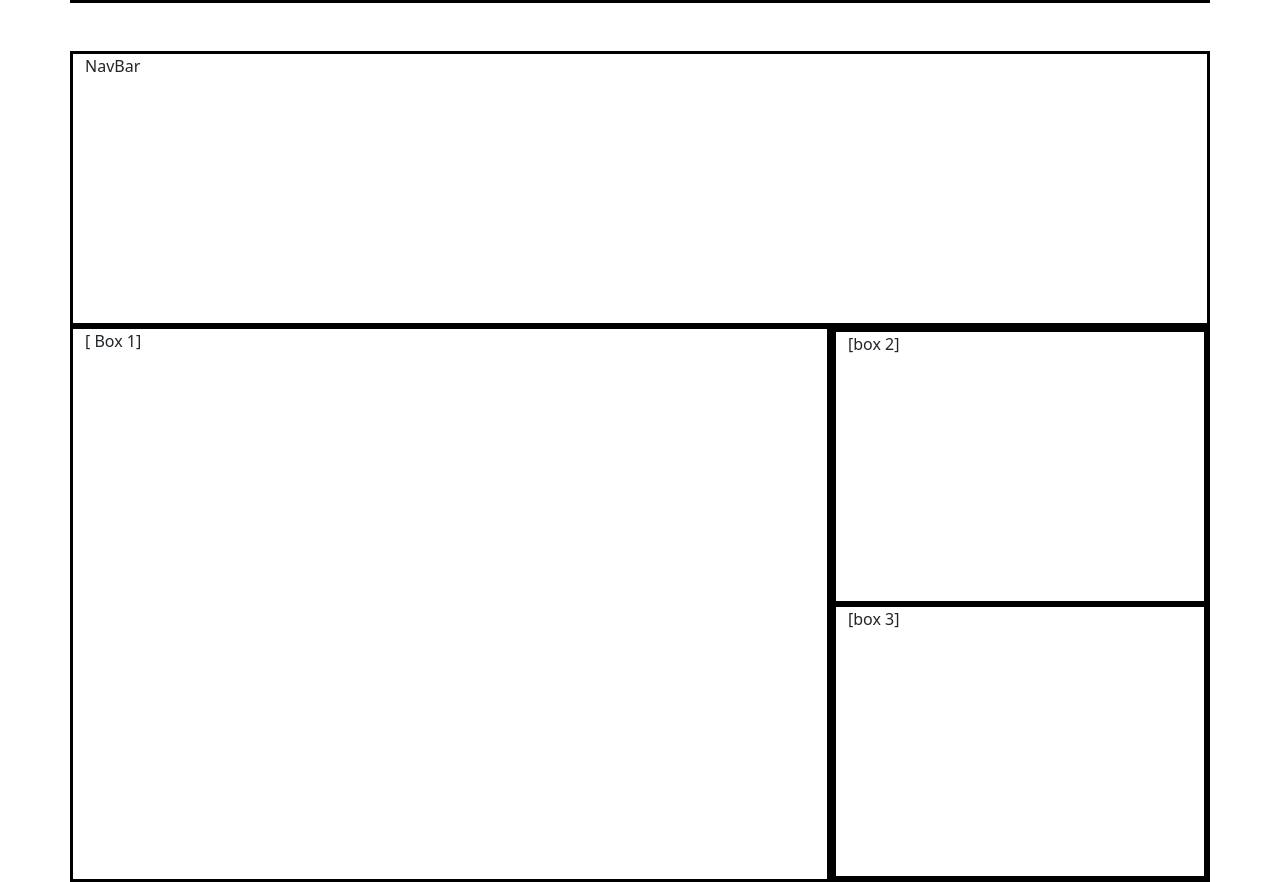
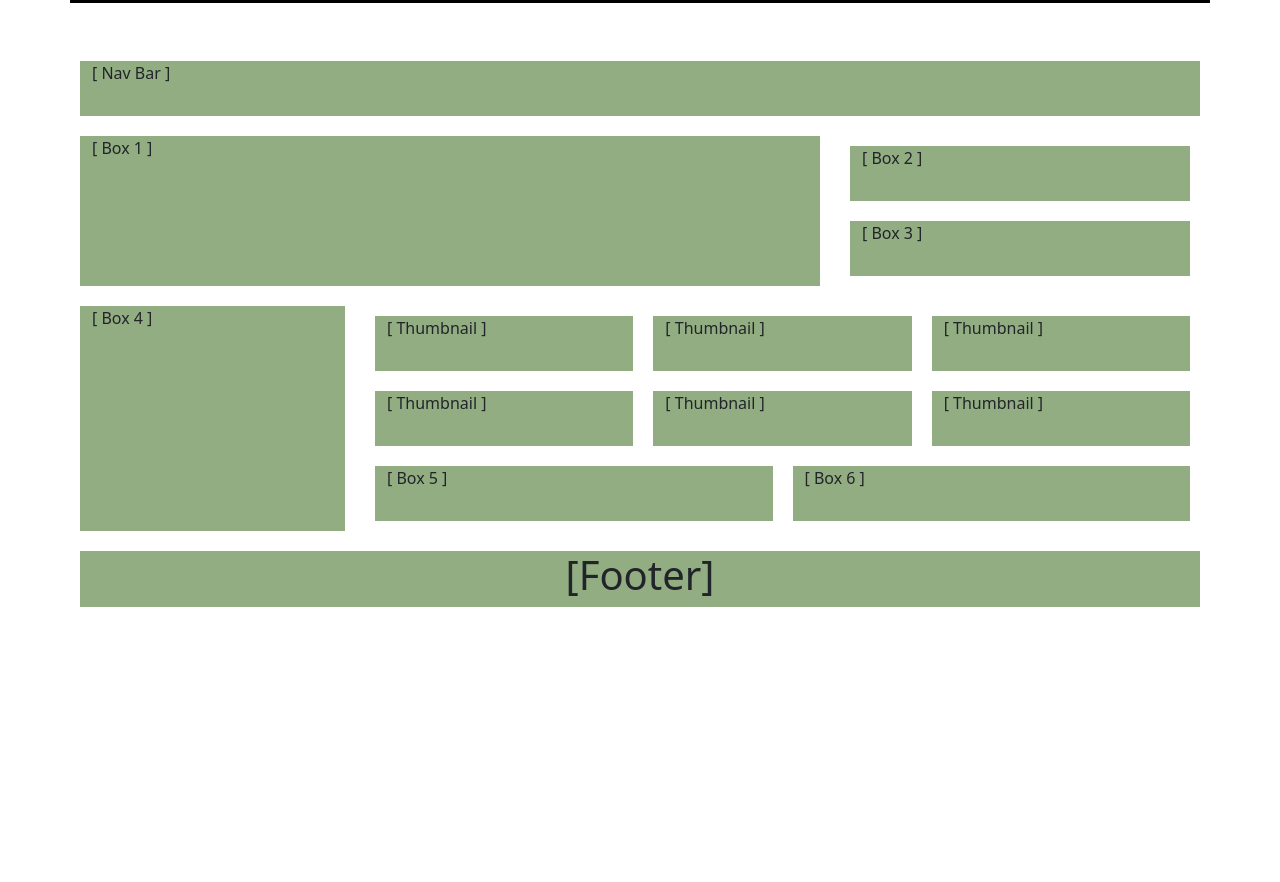
Before and after one commit to ElilRL/Bootstrapt-REVIEW, a plain HTML site: page index.html in a window 1280 px wide. Shown: the part 822-1704 px from the top of the page. After the commit the page ends 1439 px from the top, so only its background shows below. Drawn offline with nearby package versions, Linux system fonts and the light colour scheme.

Commit message:
finished

```diff
--- a/css/style.css
+++ b/css/style.css
@@ -1,4 +1,4 @@
-div[class^="col"]{
+#grid1 div[class^="col"]{
     border: 3px solid black;
     min-height: 275px;
 }
@@ -25,10 +25,20 @@ div[class^="col"]{
 }
 /* end of first grid */
 
-.box2{
+#grid2 div[class^="col"] {
+    background-color: #92ad82;
+    min-height: 75px;
+    border: 10px solid white;
+}
+
+#box2{
     height: 15%;
 }
 
-.box3{
+#box3 {
     height: 85%;
 }
+
+h1{
+    text-align: center;
+}
--- a/index.html
+++ b/index.html
@@ -8,7 +8,7 @@
     <link rel="stylesheet" href="css/style.css">
 </head>
   <body>
-<div class="container">
+<div id="grid1" class="container">
 
 <div class="row">
     <div class="col blue"></div>
@@ -26,27 +26,94 @@
 
 </div>   <!-- end container -->
 
-<div class="container mt-5">
+<div id="grid2" class="container mt-5">
 
-<div class="row">
-    <div class="col"><p>NavBar</p>  </div>
- </div>
 
-<div class="row">
+    <div class="row">
+        <div class="col">
+            <p>[ Nav Bar ]</p>
+        </div>
+    </div>
 
-    <div class="col-8">
-        <p>[ Box 1]</p></div>
 
-    <div class="col-4">
-        <div class="row" id="box2"><div class="col"><p>[box 2]</p></div></div>
-        <div class="row" id="box3"><div class="col"><p>[box 3]</p></div></div>
+    <div class="row">
+        <div class="col-8">
+            <p>[ Box 1 ]</p>
+        </div>
+        <div id="box2" class="col-4">
+            <div class="row">
+                <div class="col">
+                    <p>[ Box 2 ]</p>
+                </div>
+            </div>
+            <div id="box3" class="row">
+                <div class="col">
+                    <p>[ Box 3 ]</p>
+                </div>
+            </div>
+        </div>
     </div>
-</div>
 
 
 
 
-</div>  <!-- end container -->
+
+            <div class="row">
+                <div class="col-3">
+                    <p>[ Box 4 ]</p>
+                </div>
+                <div class="col">
+                    <div class="row">
+                        <div class="col">
+                            <p>[ Thumbnail ]</p>
+                        </div>
+                        <div class="col">
+                            <p>[ Thumbnail ]</p>
+                        </div>
+                        <div class="col">
+                            <p>[ Thumbnail ]</p>
+                        </div>
+                    </div>
+                    <div class="row">
+                        <div class="col">
+                            <p>[ Thumbnail ]</p>
+                        </div>
+                        <div class="col">
+                            <p>[ Thumbnail ]</p>
+                        </div>
+                        <div class="col">
+                            <p>[ Thumbnail ]</p>
+                        </div>
+                    </div>
+                    <div class="row">
+                        <div class="col">
+                            <p>[ Box 5 ]</p>
+                        </div>
+                        <div class="col">
+                            <p>[ Box 6 ]</p>
+                        </div>
+                    </div>
+                </div>
+            </div>
+
+
+
+
+
+
+            <div class="row">
+                <div class="col">
+                    <h1>[Footer]</h1>
+                </div>
+            </div>
+        </div>
+    </div>
+
+
+</div> <!-- END CONTAINER -->
+
+
+
 
     <script src="https://cdn.jsdelivr.net/npm/bootstrap@5.3.3/dist/js/bootstrap.bundle.min.js" integrity="sha384-YvpcrYf0tY3lHB60NNkmXc5s9fDVZLESaAA55NDzOxhy9GkcIdslK1eN7N6jIeHz" crossorigin="anonymous"></script>
     <script src="js/script.js"></script>
```
